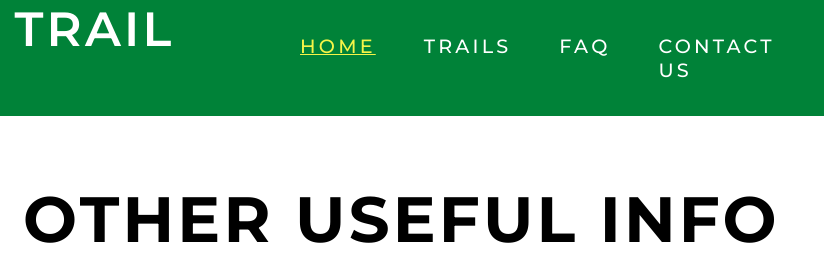
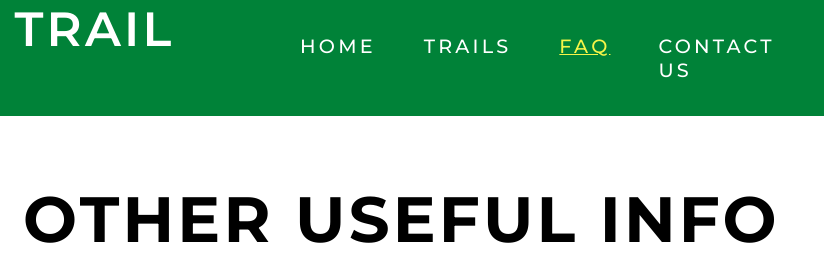
Before and after one commit to Yggdrass/Adventure-Trail-Hikes, a plain HTML site: page faq.html in a window 1280 px wide. Shown: the top 280 px of the page, 456-1280 px from the left. Drawn offline with Linux system fonts and the light colour scheme.

```diff
--- a/faq.html
+++ b/faq.html
@@ -33,9 +33,9 @@
             </div>
             <!-- MAIN NAVMENU -->
             <nav class="navmenu">
-                <a href="/" class="navlink" id="active">home</a>
+                <a href="/" class="navlink">home</a>
                 <a href="trails.html" class="navlink">trails</a>
-                <a href="faq.html" class="navlink">faq</a>
+                <a href="faq.html" class="navlink" id="active">faq</a>
                 <a href="contact_us.html" class="navlink">contact us</a>
             </nav>
             <!-- MOBILE AND iPAD MENU -->
```
